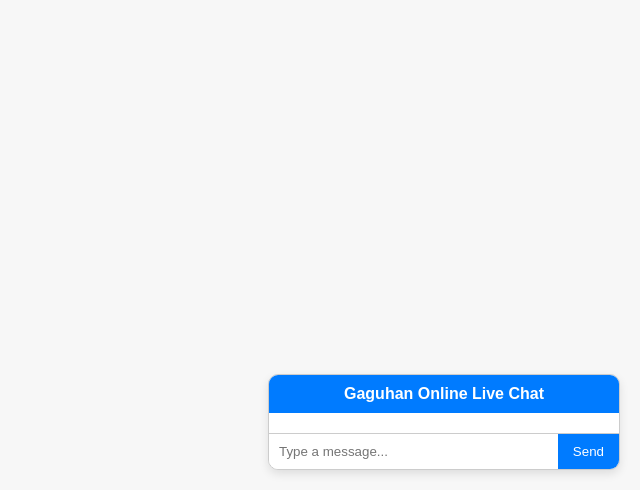
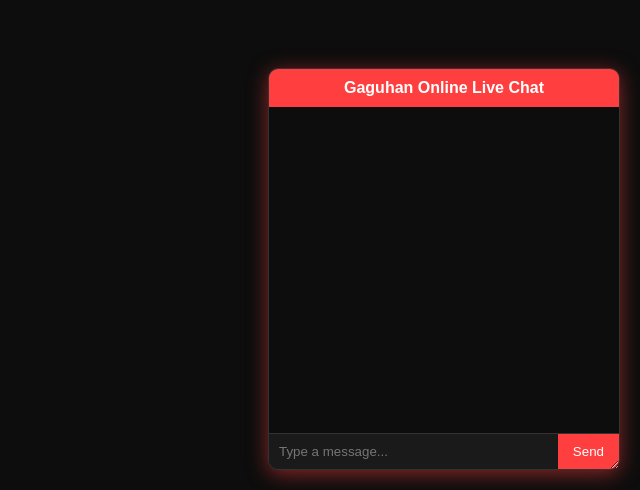
Before and after one commit to carmelodleon-lab/GAGUHAN-ONLINE1, a plain HTML site: page index.html in a window 1280 px wide. Shown: the part 310-800 px from the top of the page, without its empty margins (640-1280 px from the left). Drawn offline with Linux system fonts and the light colour scheme; no server answers.

Commit message:
Update chat UI to dark resizable version

```diff
--- a/index.html
+++ b/index.html
@@ -5,7 +5,8 @@
   <meta name="viewport" content="width=device-width, initial-scale=1.0">
   <title>Gaguhan Online - Live Chat</title>
   <style>
-    body { font-family: Arial, sans-serif; background: #f7f7f7; margin: 0; padding: 0; }
+    body { font-family: Arial, sans-serif; background: #0d0d0d; color: #fff; margin: 0; padding: 0; }
+
     /* Floating chat container */
     #chat-container {
       position: fixed;
@@ -13,49 +14,68 @@
       right: 20px;
       width: 350px;
       max-width: 90%;
-      background: #fff;
-      border: 1px solid #ccc;
+      height: 400px;
+      max-height: 80%;
+      background: #1a1a1a;
+      border: 1px solid #333;
       border-radius: 10px;
-      box-shadow: 0 4px 10px rgba(0,0,0,0.1);
+      box-shadow: 0 4px 20px rgba(255,63,63,0.5);
       display: flex;
       flex-direction: column;
       overflow: hidden;
       z-index: 9999;
+      resize: both; /* Makes the chat box resizable */
     }
+
     #chat-header {
-      background: #007BFF;
+      background: #ff3f3f;
       color: white;
       padding: 10px;
       font-weight: bold;
       text-align: center;
       cursor: pointer;
+      user-select: none;
     }
+
     #chat-body {
       flex: 1;
-      height: 300px;
       overflow-y: auto;
       padding: 10px;
+      background: #0d0d0d;
     }
+
     #chat-body .msg { margin-bottom: 5px; }
-    #chat-body .user { font-weight: bold; color: #007BFF; }
+    #chat-body .user { font-weight: bold; color: #ff3f3f; }
+
     #chat-input {
       display: flex;
-      border-top: 1px solid #ccc;
+      border-top: 1px solid #333;
     }
+
     #message {
       flex: 1;
       padding: 10px;
       border: none;
       outline: none;
+      background: #1a1a1a;
+      color: #fff;
     }
+
     #send-btn {
-      background: #007BFF;
+      background: #ff3f3f;
       color: white;
       border: none;
       padding: 10px 15px;
       cursor: pointer;
+      transition: 0.2s;
     }
-    #send-btn:hover { background: #0056b3; }
+
+    #send-btn:hover { background: #ff1a1a; }
+
+    /* Scrollbar for chat */
+    #chat-body::-webkit-scrollbar { width: 8px; }
+    #chat-body::-webkit-scrollbar-thumb { background: #ff3f3f; border-radius: 4px; }
+    #chat-body::-webkit-scrollbar-track { background: #1a1a1a; }
   </style>
 </head>
 <body>
@@ -94,7 +114,6 @@
   const chatBody = document.getElementById('chat-body');
   const sendBtn = document.getElementById('send-btn');
 
-  // Send message
   function sendMessage() {
     const msg = messageInput.value.trim();
     if(!msg) return;
@@ -107,12 +126,9 @@
   }
 
   sendBtn.addEventListener('click', sendMessage);
-  messageInput.addEventListener('keypress', function(e){
-    if(e.key === 'Enter') sendMessage();
-  });
+  messageInput.addEventListener('keypress', e => { if(e.key === 'Enter') sendMessage(); });
 
-  // Listen for new messages
-  db.ref('gaguhanMessages').on('child_added', function(snapshot){
+  db.ref('gaguhanMessages').on('child_added', snapshot => {
     const data = snapshot.val();
     const div = document.createElement('div');
     div.classList.add('msg');
```
Lines whose indentation alone changed are shown as unchanged.
